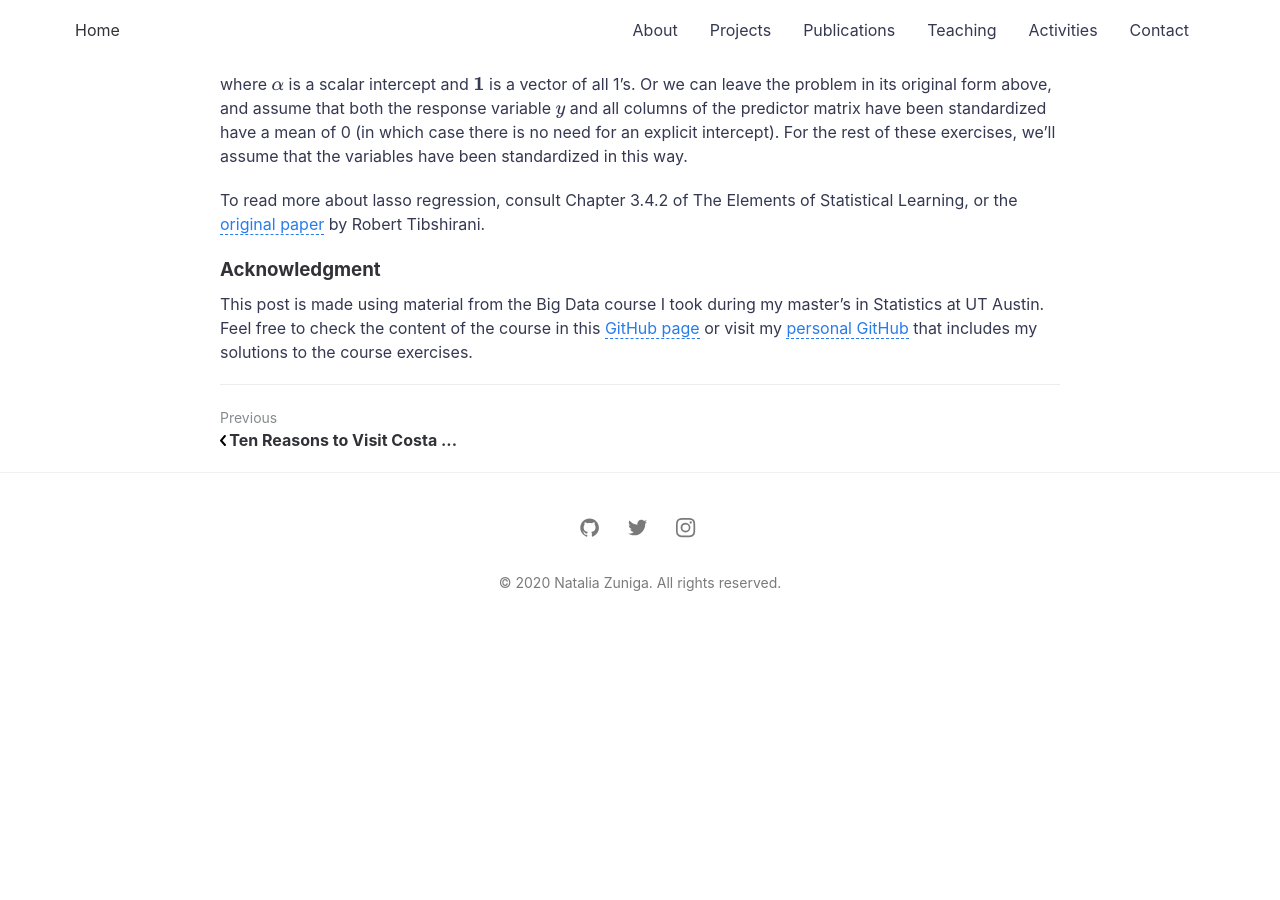
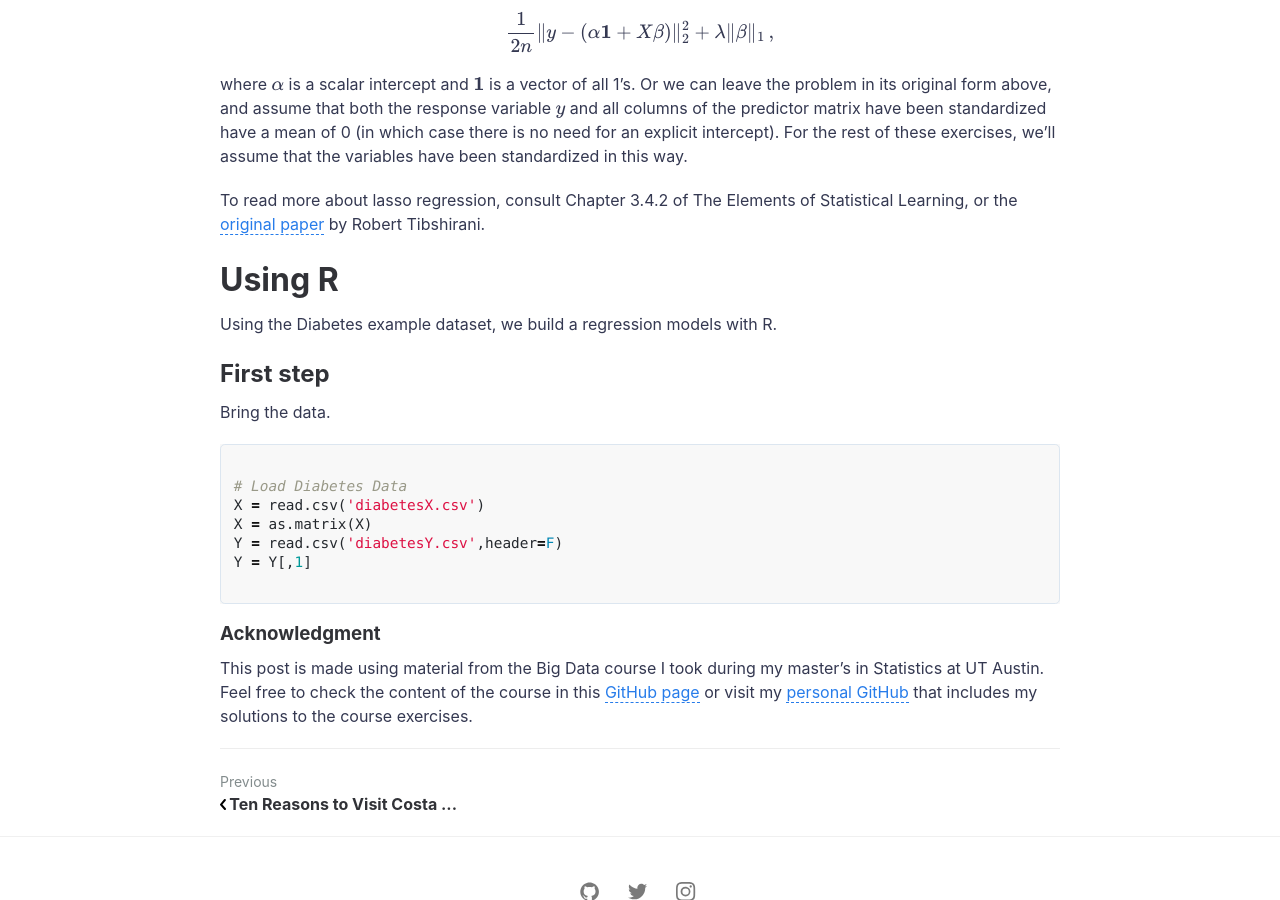
Before and after one commit to nzunigag/nzunigag.github.io, a Jekyll site: the page built from _posts/2020-05-23-Lasso.md, in a window 1280 px wide and 900 px high, scrolled down 1400 px. Built offline with Jekyll 4.4.1, drawn with Linux system fonts in a browser that asks for light colours; formulas are drawn with MathJax 3; a script that is not in the unit is left out; before the commit the page ends 2038 px from its top, so only the background shows below that.

Commit message:
Update 2020-05-23-Lasso.md

````diff
--- a/_posts/2020-05-23-Lasso.md
+++ b/_posts/2020-05-23-Lasso.md
@@ -43,6 +43,24 @@ where $\alpha$ is a scalar intercept and $\mathbf{1}$ is a vector of all 1's.  O
 
 To read more about lasso regression, consult Chapter 3.4.2 of The Elements of Statistical Learning, or the [original paper](http://statweb.stanford.edu/~tibs/lasso/lasso.pdf) by Robert Tibshirani.
 
+# Using R
+
+Using the Diabetes example dataset, we build a regression models with R.
+
+## First step
+
+Bring the data.
+
+```R
+
+# Load Diabetes Data
+X = read.csv('diabetesX.csv')
+X = as.matrix(X)
+Y = read.csv('diabetesY.csv',header=F)
+Y = Y[,1]
+
+```
+
 
 ### Acknowledgment
 
````
